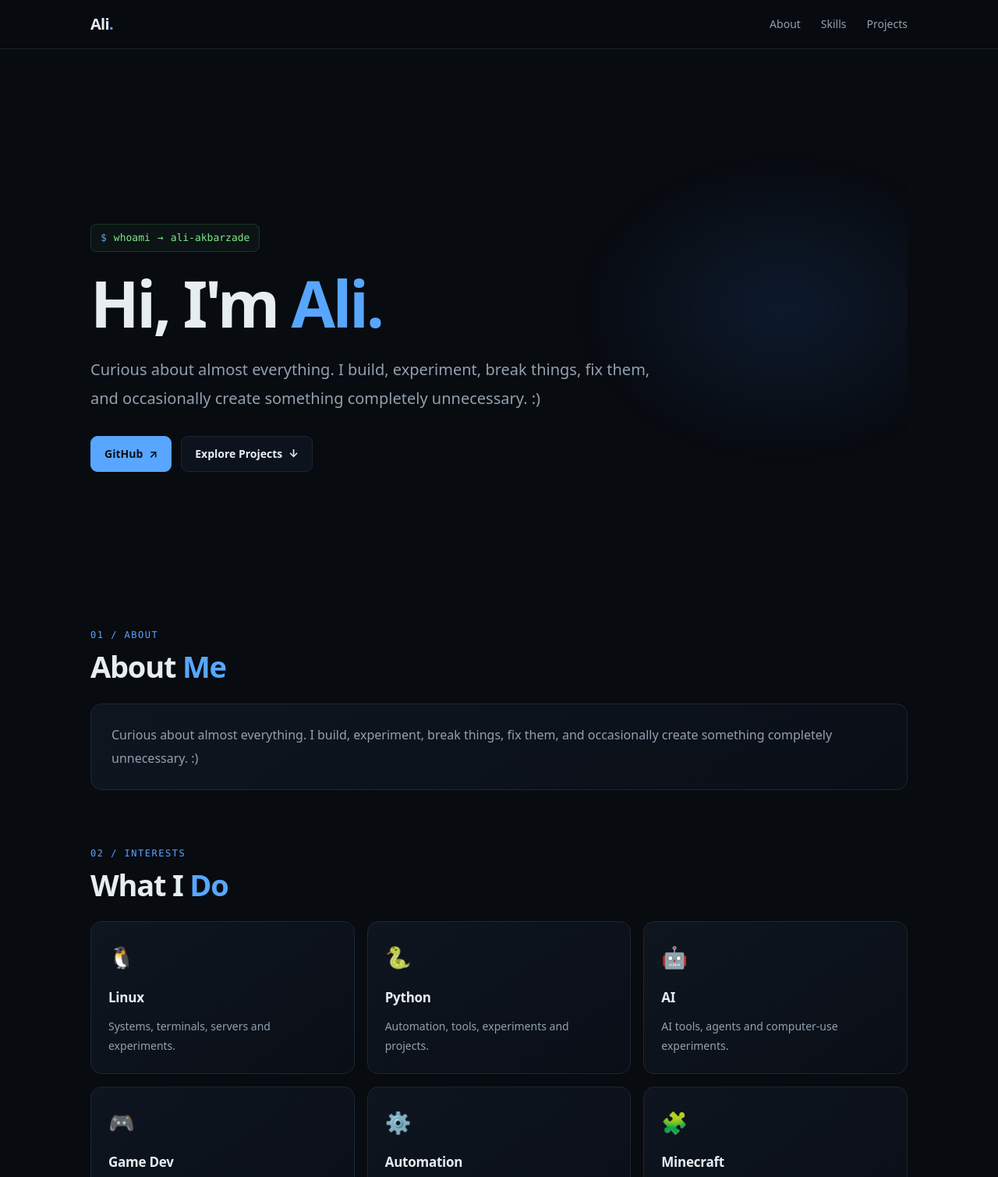
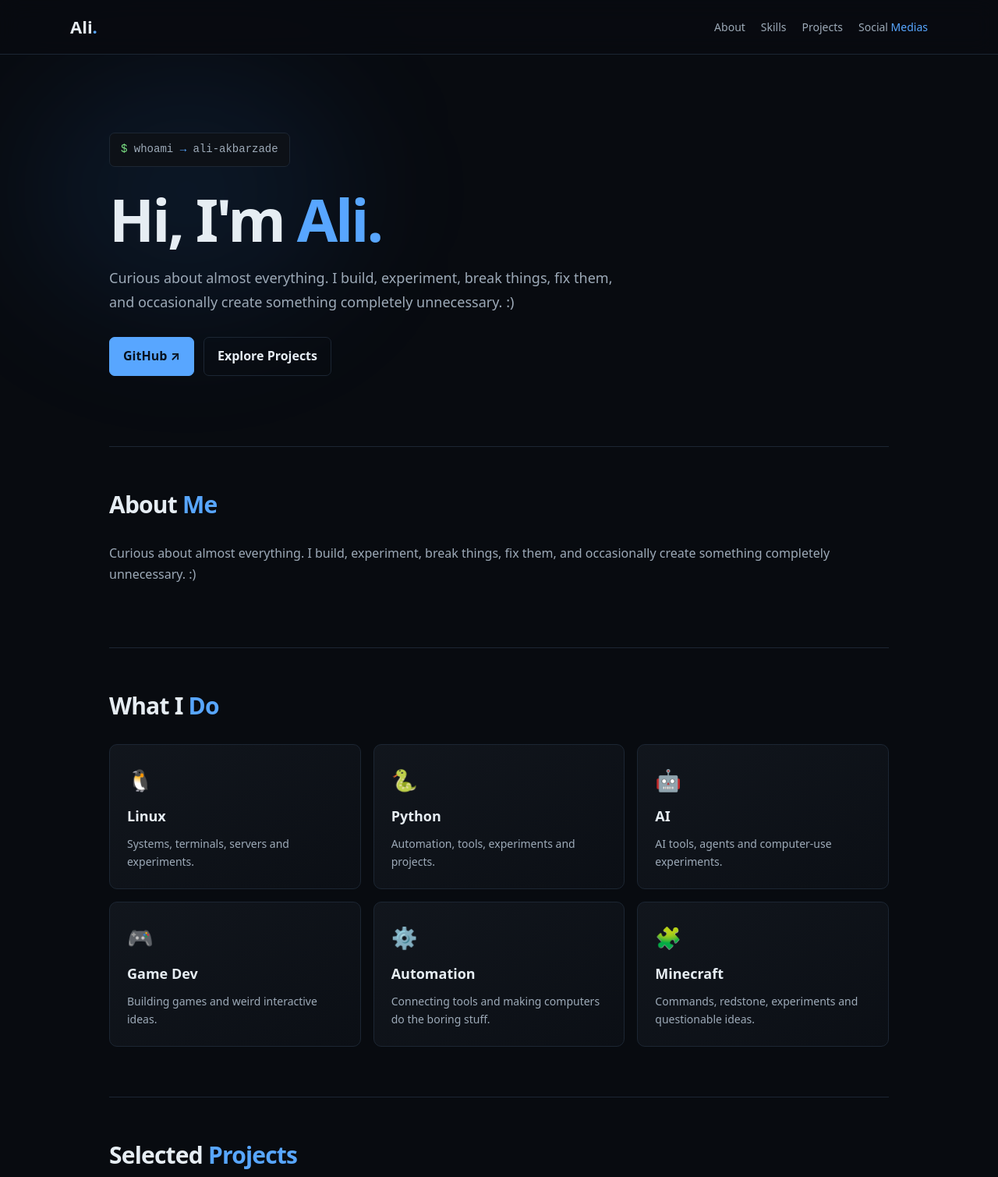
Before and after one commit to aliakbarzade1122/aliakbarzade1122.github.io, a plain HTML site: page index.html in a window 1280 px wide. Shown: the top 1509 px of the page at 78% size. Drawn offline with Linux system fonts and the light colour scheme.

Commit message:
Update index.html

```diff
--- a/index.html
+++ b/index.html
@@ -2,41 +2,35 @@
 <html lang="en">
 <head>
     <meta charset="UTF-8">
-  <meta name="viewport" content="width=device-width, initial-scale=1">
-  <meta name="theme-color" content="#080b10">
-  <meta name="description" content="Personal website of Ali Akbarzade — Linux, Python, AI, game development and automation.">
+    <meta name="viewport" content="width=device-width, initial-scale=1.0">
     <title>Ali Akbarzade</title>
+    <meta name="description" content="Personal website and projects of Ali Akbarzade.">
 
     <style>
         :root {
             color-scheme: dark;
             --bg: #080b10;
-  --panel: #0d131c;
-  --panel-hover: #101925;
+            --panel: #0d1117;
             --border: #1c2633;
             --text: #e6edf3;
-  --muted: #93a0af;
+            --muted: #9daab8;
             --blue: #58a6ff;
-  --blue-soft: rgba(88, 166, 255, .12);
-  --green: #7ee787;
         }
 
-* {
-  box-sizing: border-box;
-}
+        * { box-sizing: border-box; }
 
         html {
             scroll-behavior: smooth;
-  scroll-padding-top: 86px;
+            scroll-padding-top: 90px;
         }
 
         body {
             margin: 0;
+            background: var(--bg);
             color: var(--text);
-  background: var(--bg);
-  font-family: system-ui, -apple-system, BlinkMacSystemFont, "Segoe UI", sans-serif;
+            font-family: system-ui, -apple-system, BlinkMacSystemFont,
+                         "Segoe UI", sans-serif;
             line-height: 1.7;
-  -webkit-font-smoothing: antialiased;
         }
 
         a {
@@ -44,125 +38,96 @@ a {
             text-decoration: none;
         }
 
-a:hover {
-  text-decoration: none;
-}
+        a:hover { text-decoration: underline; }
 
-.nav {
+        .navbar {
             position: sticky;
             top: 0;
             z-index: 10;
-  background: rgba(8, 11, 16, .78);
-  border-bottom: 1px solid rgba(28, 38, 51, .9);
-  backdrop-filter: blur(16px);
-  -webkit-backdrop-filter: blur(16px);
+            display: flex;
+            align-items: center;
+            justify-content: space-between;
+            gap: 24px;
+            padding: 16px max(24px, calc((100% - 1100px) / 2));
+            border-bottom: 1px solid var(--border);
+            background: rgba(8, 11, 16, 0.88);
+            backdrop-filter: blur(14px);
         }
 
-.nav-inner {
-  max-width: 1100px;
-  margin: 0 auto;
-  padding: 14px 26px;
-  display: flex;
-  justify-content: space-between;
-  align-items: center;
-  gap: 24px;
+        .logo {
+            color: var(--text);
+            font-size: 22px;
+            font-weight: 800;
+            white-space: nowrap;
         }
 
-.brand {
-  font-size: 20px;
-  font-weight: 750;
-  letter-spacing: -.7px;
-  color: var(--text);
-}
-
-.brand span,
-h1 span,
-h2 span {
-  color: var(--blue);
-}
+        .logo span, h1 span, h2 span { color: var(--blue); }
 
         .nav-links {
             display: flex;
             flex-wrap: wrap;
-  gap: 26px;
+            justify-content: flex-end;
+            gap: 20px;
         }
 
         .nav-links a {
             color: var(--muted);
             font-size: 14px;
-  transition: color .18s ease;
         }
 
-.nav-links a:hover {
-  color: var(--text);
-}
+        .nav-links a:hover { color: var(--blue); }
 
-main {
-  max-width: 1100px;
+        .container {
+            width: min(100% - 40px, 1000px);
             margin: 0 auto;
-  padding: 38px 26px 20px;
         }
 
         .hero {
             position: relative;
             isolation: isolate;
-  min-height: 70vh;
-  display: flex;
-  flex-direction: column;
-  justify-content: center;
-  align-items: flex-start;
-  padding: 68px 0 82px;
-  overflow: hidden;
+            padding: 100px 0 90px;
         }
 
         .hero::before {
-  content: "";
             position: absolute;
             z-index: -1;
+            top: 25px;
+            left: -100px;
+            width: 400px;
+            height: 300px;
+            border-radius: 50%;
+            background: rgba(56, 139, 253, 0.10);
+            filter: blur(90px);
+            content: "";
             pointer-events: none;
-  width: 540px;
-  height: 400px;
-  right: -110px;
-  top: 4%;
-  background: radial-gradient(
-    ellipse,
-    rgba(43, 113, 205, .15),
-    rgba(43, 113, 205, 0) 70%
-  );
-  filter: blur(8px);
         }
 
         .terminal {
-  display: inline-flex;
-  align-items: center;
-  gap: 9px;
-  margin-bottom: 22px;
-  padding: 7px 12px;
-  color: var(--green);
-  background: rgba(126, 231, 135, .045);
-  border: 1px solid rgba(126, 231, 135, .15);
-  border-radius: 8px;
-  font: 13px/1.5 ui-monospace, SFMono-Regular, Menlo, Consolas, monospace;
+            display: inline-block;
+            margin-bottom: 24px;
+            padding: 9px 14px;
+            border: 1px solid var(--border);
+            border-radius: 7px;
+            background: var(--panel);
+            color: var(--muted);
+            font-family: monospace;
+            font-size: 14px;
         }
 
-.terminal .prompt {
-  color: var(--blue);
+        .terminal .prompt { color: #7ee787; }
+        .terminal .arrow { color: var(--blue); }
+
+        h1 {
+            margin: 0 0 18px;
+            font-size: clamp(44px, 8vw, 76px);
+            line-height: 1.12;
+            letter-spacing: -3px;
         }
 
-h1 {
-  margin: 0 0 23px;
-  font-size: clamp(46px, 8vw, 82px);
-  line-height: 1.06;
-  letter-spacing: -3.5px;
-  font-weight: 800;
-}
-
-.lead {
-  max-width: 720px;
-  margin: 0;
+        .hero-copy {
+            max-width: 680px;
             color: var(--muted);
-  font-size: clamp(17px, 2.2vw, 20px);
-  line-height: 1.85;
+            font-size: 18px;
         }
 
         .buttons {
@@ -173,79 +138,47 @@ h1 {
         }
 
         .button {
-  display: inline-flex;
-  align-items: center;
-  justify-content: center;
-  gap: 8px;
+            display: inline-block;
             padding: 10px 17px;
-  border-radius: 9px;
             border: 1px solid var(--border);
+            border-radius: 7px;
             color: var(--text);
-  background: var(--panel);
-  font-size: 14px;
             font-weight: 650;
-  transition:
-    transform .18s ease,
-    border-color .18s ease,
-    background .18s ease;
+            transition: border-color 0.2s, transform 0.2s;
         }
 
         .button:hover {
+            border-color: var(--blue);
+            text-decoration: none;
             transform: translateY(-2px);
-  border-color: #38506c;
-  background: var(--panel-hover);
         }
 
         .button.primary {
-  color: #08111c;
             border-color: var(--blue);
             background: var(--blue);
+            color: #08111e;
         }
 
-.button.primary:hover {
-  background: #79b8ff;
-  border-color: #79b8ff;
-}
-
-section {
-  margin-top: 72px;
-}
-
-.section-kicker {
-  margin-bottom: 8px;
-  color: var(--blue);
-  font: 12px/1.6 ui-monospace, SFMono-Regular, Menlo, Consolas, monospace;
-  letter-spacing: 1.5px;
-  text-transform: uppercase;
+        .section {
+            padding: 48px 0 64px;
+            border-top: 1px solid var(--border);
         }
 
         h2 {
             margin: 0 0 24px;
-  font-size: clamp(29px, 4vw, 38px);
-  line-height: 1.2;
-  letter-spacing: -1.2px;
+            font-size: 30px;
+            letter-spacing: -0.8px;
         }
 
-.about-card,
-.card {
-  background: linear-gradient(
-    145deg,
-    rgba(15, 22, 32, .96),
-    rgba(10, 15, 23, .96)
-  );
-  border: 1px solid var(--border);
-  border-radius: 14px;
+        h3 {
+            margin: 8px 0;
+            font-size: 18px;
         }
 
-.about-card {
-  padding: 24px 26px;
-}
-
-.about-card p {
-  margin: 0;
+        .text-block {
             color: var(--muted);
-  font-size: 16px;
-  line-height: 1.9;
+            white-space: pre-line;
+            overflow-wrap: anywhere;
         }
 
         .grid {
@@ -257,287 +190,202 @@ h2 {
         .card {
             min-width: 0;
             padding: 22px;
-  transition:
-    transform .2s ease,
-    border-color .2s ease,
-    background .2s ease;
+            border: 1px solid var(--border);
+            border-radius: 10px;
+            background: linear-gradient(
+                145deg,
+                rgba(22, 27, 34, 0.70),
+                rgba(13, 17, 23, 0.70)
+            );
+            transition: border-color 0.2s, transform 0.2s;
         }
 
         .card:hover {
-  transform: translateY(-4px);
-  border-color: #30445c;
-  background: var(--panel-hover);
+            border-color: #365477;
+            transform: translateY(-3px);
         }
 
-.card-icon {
-  display: inline-flex;
-  align-items: center;
-  justify-content: center;
-  min-height: 42px;
-  margin-bottom: 15px;
-  font-size: 27px;
-}
-
-.card h3 {
-  margin: 0 0 9px;
-  color: var(--text);
-  font-size: 17px;
-  letter-spacing: -.25px;
-}
+        .card-icon { font-size: 27px; }
 
         .card p {
-  margin: 0;
+            margin: 8px 0 0;
             color: var(--muted);
             font-size: 14px;
-  line-height: 1.8;
+            overflow-wrap: anywhere;
         }
 
         .project-link {
-  display: inline-flex;
-  margin-top: 19px;
-  color: var(--blue);
-  font-size: 13px;
+            display: inline-block;
+            margin-top: 16px;
+            font-size: 14px;
             font-weight: 650;
         }
 
-.project-link:hover {
-  color: #8cc4ff;
-}
-
         footer {
-  max-width: 1100px;
-  margin: 88px auto 0;
-  padding: 27px 26px 36px;
+            padding: 28px 20px;
             border-top: 1px solid var(--border);
-  color: #748294;
+            color: var(--muted);
             text-align: center;
             font-size: 13px;
         }
 
-@media (max-width: 820px) {
+        @media (max-width: 700px) {
+            .navbar {
+                align-items: flex-start;
+                flex-direction: column;
+                gap: 10px;
+                padding: 14px 20px;
+            }
+
+            .nav-links {
+                justify-content: flex-start;
+                gap: 14px;
+            }
+
+            .hero { padding: 70px 0; }
+            h1 { letter-spacing: -1.5px; }
+
             .grid {
                 grid-template-columns: repeat(2, minmax(0, 1fr));
             }
-
-  .hero {
-    min-height: 62vh;
-  }
         }
 
-@media (max-width: 560px) {
-  .nav-inner {
-    padding: 12px 18px;
-    gap: 16px;
-  }
-
-  .brand {
-    font-size: 18px;
-  }
-
-  .nav-links {
-    gap: 13px;
-  }
-
-  .nav-links a {
-    font-size: 12px;
-  }
-
-  main {
-    padding: 20px 18px 10px;
-  }
-
-  .hero {
-    min-height: auto;
-    padding: 92px 0 55px;
-  }
-
-  h1 {
-    letter-spacing: -2px;
-  }
-
-  section {
-    margin-top: 57px;
-  }
-
-  .grid {
-    grid-template-columns: 1fr;
-  }
-
-  .about-card,
-  .card {
-    padding: 20px;
-  }
-
-  footer {
-    margin-top: 62px;
-    padding-left: 18px;
-    padding-right: 18px;
-  }
+        @media (max-width: 460px) {
+            .container { width: min(100% - 28px, 1000px); }
+            .grid { grid-template-columns: 1fr; }
         }
     </style>
 </head>
 
 <body>
-  <nav class="nav">
-    <div class="nav-inner">
-      <a class="brand" href="#top" aria-label="Ali, home">Ali<span>.</span></a>
-
-      <div class="nav-links" aria-label="Main navigation">
-        <a href="#about">About</a>
+    <header class="navbar">
+        <a class="logo" href="#top">Ali<span>.</span></a>
+        <nav class="nav-links"><a href="#about">About</a>
 <a href="#skills">Skills</a>
 <a href="#projects">Projects</a>
-      </div>
-    </div>
-  </nav>
+<a href="#extra-section-1">Social <span style="color: #58a6ff">Medias</span></a></nav>
+    </header>
 
-  <main id="top">
-    <section class="hero" aria-labelledby="hero-title">
+    <main class="container">
+        <section class="hero" id="top">
             <div class="terminal">
                 <span class="prompt">$</span>
                 whoami
-        <span aria-hidden="true">→</span>
+                <span class="arrow">→</span>
                 ali-akbarzade
             </div>
 
-      <h1 id="hero-title">Hi, I'm <span>Ali.</span></h1>
-
-      <p class="lead">
-        Curious about almost everything. I build, experiment, break things,
-        fix them, and occasionally create something completely unnecessary. :)
-      </p>
+            <h1>Hi, I'm <span>Ali.</span></h1>
+            <p class="hero-copy">Curious about almost everything. I build, experiment, break things, fix them, and occasionally create something completely unnecessary. :)</p>
 
             <div class="buttons">
-        <a
-          class="button primary"
+                <a class="button primary"
                    href="https://github.com/aliakbarzadegog2-ui"
                    target="_blank"
-          rel="noopener noreferrer"
-        >
-          GitHub <span aria-hidden="true">↗</span>
-        </a>
+                   rel="noopener noreferrer">GitHub ↗</a>
 
-        <a class="button" href="#projects">
-          Explore Projects <span aria-hidden="true">↓</span>
-        </a>
+                <a class="button" href="#projects">Explore Projects</a>
             </div>
         </section>
 
-    <section id="about" aria-labelledby="about-title">
-      <div class="section-kicker">01 / ABOUT</div>
-
-      <h2 id="about-title">About <span>Me</span></h2>
-
-      <div class="about-card">
-        <p>
-          Curious about almost everything. I build, experiment, break things,
-          fix them, and occasionally create something completely unnecessary. :)
-        </p>
-      </div>
+        <section class="section" id="about">
+            <h2>About <span>Me</span></h2>
+            <p class="text-block">Curious about almost everything. I build, experiment, break things, fix them, and occasionally create something completely unnecessary. :)</p>
         </section>
 
-    <section id="skills" aria-labelledby="skills-title">
-      <div class="section-kicker">02 / INTERESTS</div>
-
-      <h2 id="skills-title">What I <span>Do</span></h2>
-
-      <div class="grid skills-grid">
+        <section class="section" id="skills">
+            <h2>What I <span>Do</span></h2>
+            <div class="grid">
             <article class="card">
-          <div class="card-icon" aria-hidden="true">🐧</div>
+                <div class="card-icon">🐧</div>
                 <h3>Linux</h3>
                 <p>Systems, terminals, servers and experiments.</p>
             </article>
 
+
             <article class="card">
-          <div class="card-icon" aria-hidden="true">🐍</div>
+                <div class="card-icon">🐍</div>
                 <h3>Python</h3>
                 <p>Automation, tools, experiments and projects.</p>
             </article>
 
+
             <article class="card">
-          <div class="card-icon" aria-hidden="true">🤖</div>
+                <div class="card-icon">🤖</div>
                 <h3>AI</h3>
                 <p>AI tools, agents and computer-use experiments.</p>
             </article>
 
+
             <article class="card">
-          <div class="card-icon" aria-hidden="true">🎮</div>
+                <div class="card-icon">🎮</div>
                 <h3>Game Dev</h3>
                 <p>Building games and weird interactive ideas.</p>
             </article>
 
+
             <article class="card">
-          <div class="card-icon" aria-hidden="true">⚙️</div>
+                <div class="card-icon">⚙️</div>
                 <h3>Automation</h3>
-          <p>
-            Connecting tools and making computers do the boring stuff.
-          </p>
+                <p>Connecting tools and making computers do the boring stuff.</p>
             </article>
 
+
             <article class="card">
-          <div class="card-icon" aria-hidden="true">🧩</div>
+                <div class="card-icon">🧩</div>
                 <h3>Minecraft</h3>
                 <p>Commands, redstone, experiments and questionable ideas.</p>
             </article>
         </div>
         </section>
 
-    <section id="projects" aria-labelledby="projects-title">
-      <div class="section-kicker">03 / SELECTED WORK</div>
-
-      <h2 id="projects-title">Selected <span>Projects</span></h2>
-
-      <div class="grid projects-grid">
-        <article class="card">
-          <div class="card-icon" aria-hidden="true">🌌</div>
+        <section class="section" id="projects">
+            <h2>Selected <span>Projects</span></h2>
+            <div class="grid">
+            <article class="card project-card">
+                <div class="card-icon">🌌</div>
                 <h3>Universe Creator</h3>
-          <p>
-            A game where you don't play the universe — you create it.
-          </p>
-          <a
-            class="project-link"
+                <p>A game where you don&#x27;t play the universe — you create it.</p>
+                <a class="project-link"
                    href="https://github.com/aliakbarzadegog2-ui"
                    target="_blank"
-            rel="noopener noreferrer"
-          >
-            View on GitHub <span aria-hidden="true">↗</span>
-          </a>
+                   rel="noopener noreferrer">View project ↗</a>
             </article>
 
-        <article class="card">
-          <div class="card-icon" aria-hidden="true">🎮</div>
+
+            <article class="card project-card">
+                <div class="card-icon">🎮</div>
                 <h3>Eloria</h3>
                 <p>An experimental game project built with Godot.</p>
-          <a
-            class="project-link"
+                <a class="project-link"
                    href="https://github.com/aliakbarzadegog2-ui"
                    target="_blank"
-            rel="noopener noreferrer"
-          >
-            View on GitHub <span aria-hidden="true">↗</span>
-          </a>
+                   rel="noopener noreferrer">View project ↗</a>
             </article>
 
-        <article class="card">
-          <div class="card-icon" aria-hidden="true">🤖</div>
+
+            <article class="card project-card">
+                <div class="card-icon">🤖</div>
                 <h3>AI Experiments</h3>
-          <p>
-            Experiments with AI agents, automation and computer-use systems.
-          </p>
-          <a
-            class="project-link"
+                <p>Experiments with AI agents, automation and computer-use systems.</p>
+                <a class="project-link"
                    href="https://github.com/aliakbarzadegog2-ui"
                    target="_blank"
-            rel="noopener noreferrer"
-          >
-            View on GitHub <span aria-hidden="true">↗</span>
-          </a>
+                   rel="noopener noreferrer">View project ↗</a>
             </article>
         </div>
         </section>
+
+
+            <section class="section extra-section"
+                     id="extra-section-1">
+                <h2>Social <span style="color: #58a6ff">Medias</span></h2>
+                <p class="text-block">GitHub: <a href="https://github.com/aliakbarzadegog2-ui" target="_blank" rel="noopener noreferrer">link</a><br>
+Telegram: <a href="https://t.me/Ali_Akbarzade12" target="_blank" rel="noopener noreferrer">link</a></p>
+            </section>
+
     </main>
 
-  <footer>
-    © 2026 Ali Akbarzade · Built with HTML &amp; CSS
-  </footer>
+    <footer>© 2026 Ali Akbarzade · Built with HTML &amp; CSS</footer>
 </body>
 </html>
```
Lines whose indentation alone changed are shown as unchanged.
